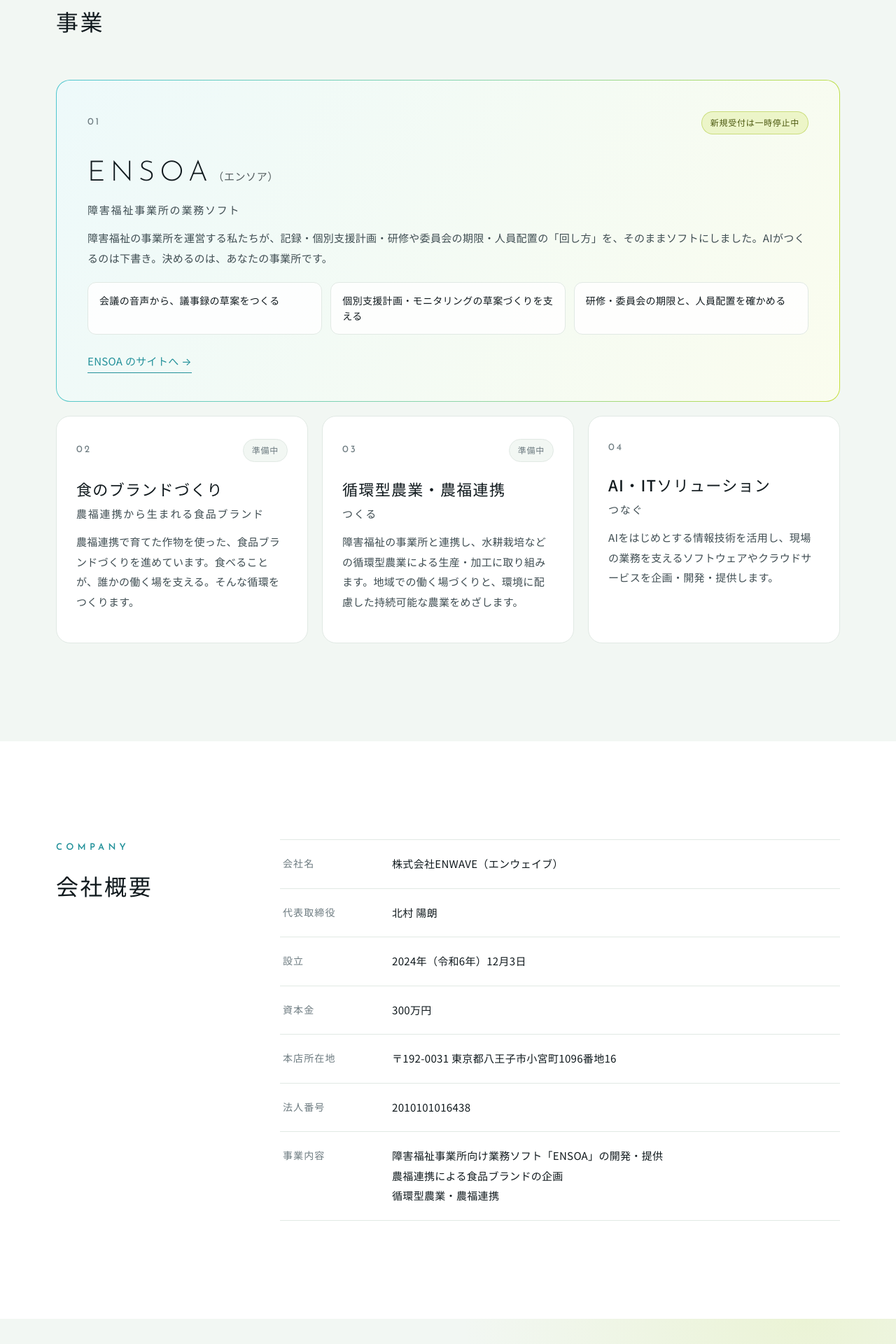
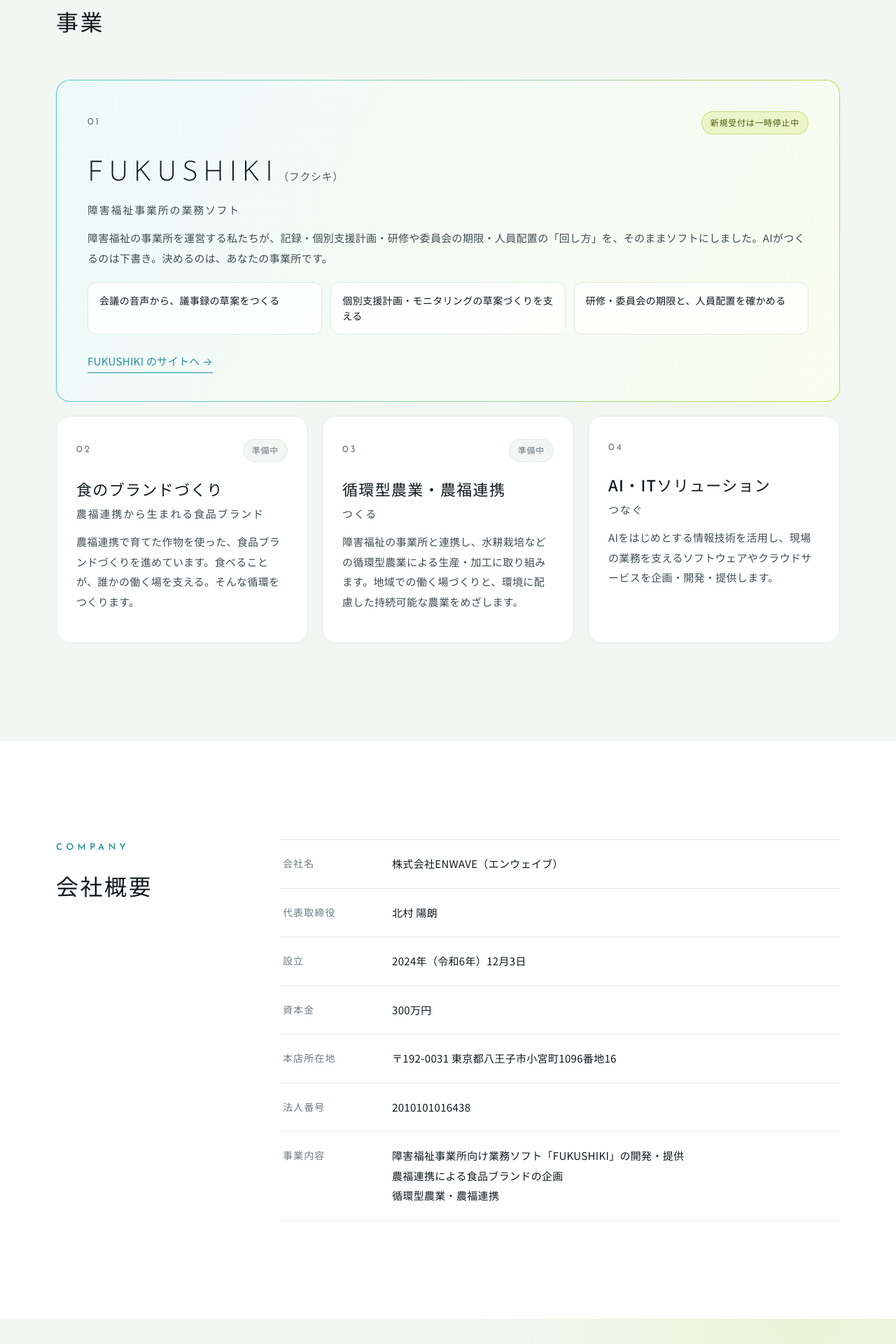
Before and after one commit to enwave123/enwave-website, a plain HTML site: page index.html in a window 1280 px wide. Shown: the part 2153-4073 px from the top of the page at 70% size. Drawn offline with Linux system fonts and the light colour scheme; animation ran at ten frames a second.

Commit message:
fix: 製品名を FUKUSHIKI に・リンク先を fukushiki.co.jp に
Co-Authored-By: Claude Fable 5.2 <noreply@anthropic.com>
Claude-Session: https://claude.ai/code/session_015g8wmJVqZa5BAmDtKibccn

```diff
--- a/index.html
+++ b/index.html
@@ -4,8 +4,8 @@
     <meta charset="UTF-8">
     <meta name="viewport" content="width=device-width, initial-scale=1.0">
     <title>株式会社ENWAVE | 福祉の外側を、つくる。</title>
-    <meta name="description" content="東京都八王子市の株式会社ENWAVE（エンウェイブ）。障害福祉事業所の業務ソフト ENSOA、農福連携による食のブランドづくり、循環型農業など、縁を起点に地域と自然に良い波を起こす事業に取り組んでいます。">
-    <meta name="keywords" content="ENWAVE, エンウェイブ, エンウェーブ, ENSOA, エンソア, 障害福祉, 業務ソフト, 農福連携, 循環型農業, 八王子">
+    <meta name="description" content="東京都八王子市の株式会社ENWAVE（エンウェイブ）。障害福祉事業所の業務ソフト FUKUSHIKI、農福連携による食のブランドづくり、循環型農業など、縁を起点に地域と自然に良い波を起こす事業に取り組んでいます。">
+    <meta name="keywords" content="ENWAVE, エンウェイブ, エンウェーブ, FUKUSHIKI, フクシキ, 障害福祉, 業務ソフト, 農福連携, 循環型農業, 八王子">
     <meta name="theme-color" content="#fafbf7">
     <link rel="canonical" href="https://www.enwave.jp/">
     <link rel="icon" type="image/svg+xml" href="assets/favicon.svg">
@@ -15,7 +15,7 @@
     <meta property="og:type" content="website">
     <meta property="og:site_name" content="株式会社ENWAVE">
     <meta property="og:title" content="株式会社ENWAVE | 福祉の外側を、つくる。">
-    <meta property="og:description" content="東京都八王子市の株式会社ENWAVE（エンウェイブ）。障害福祉事業所の業務ソフト ENSOA、農福連携による食のブランドづくり、循環型農業などの事業に取り組んでいます。">
+    <meta property="og:description" content="東京都八王子市の株式会社ENWAVE（エンウェイブ）。障害福祉事業所の業務ソフト FUKUSHIKI、農福連携による食のブランドづくり、循環型農業などの事業に取り組んでいます。">
     <meta property="og:url" content="https://www.enwave.jp/">
     <meta property="og:image" content="https://www.enwave.jp/assets/og.png">
     <meta property="og:locale" content="ja_JP">
@@ -123,7 +123,7 @@
                             <span class="biz-no">01</span>
                             <span class="tag">新規受付は一時停止中</span>
                         </div>
-                        <h3>ENSOA<span>（エンソア）</span></h3>
+                        <h3>FUKUSHIKI<span>（フクシキ）</span></h3>
                         <p class="biz-sub">障害福祉事業所の業務ソフト</p>
                         <p>障害福祉の事業所を運営する私たちが、記録・個別支援計画・研修や委員会の期限・人員配置の「回し方」を、そのままソフトにしました。AIがつくるのは下書き。決めるのは、あなたの事業所です。</p>
                         <ul class="biz-points">
@@ -131,7 +131,7 @@
                             <li>個別支援計画・モニタリングの草案づくりを支える</li>
                             <li>研修・委員会の期限と、人員配置を確かめる</li>
                         </ul>
-                        <a href="https://welwork.enwave.jp/" target="_blank" rel="noopener" class="text-link">ENSOA のサイトへ <span aria-hidden="true">→</span></a>
+                        <a href="https://fukushiki.co.jp/" target="_blank" rel="noopener" class="text-link">FUKUSHIKI のサイトへ <span aria-hidden="true">→</span></a>
                     </article>
 
                     <article class="biz-card" data-reveal>
@@ -180,7 +180,7 @@
                     <div><dt>資本金</dt><dd>300万円</dd></div>
                     <div><dt>本店所在地</dt><dd>〒192-0031 東京都八王子市小宮町1096番地16</dd></div>
                     <div><dt>法人番号</dt><dd>2010101016438</dd></div>
-                    <div><dt>事業内容</dt><dd>障害福祉事業所向け業務ソフト「ENSOA」の開発・提供<br>農福連携による食品ブランドの企画<br>循環型農業・農福連携</dd></div>
+                    <div><dt>事業内容</dt><dd>障害福祉事業所向け業務ソフト「FUKUSHIKI」の開発・提供<br>農福連携による食品ブランドの企画<br>循環型農業・農福連携</dd></div>
                 </dl>
             </div>
         </section>
```
